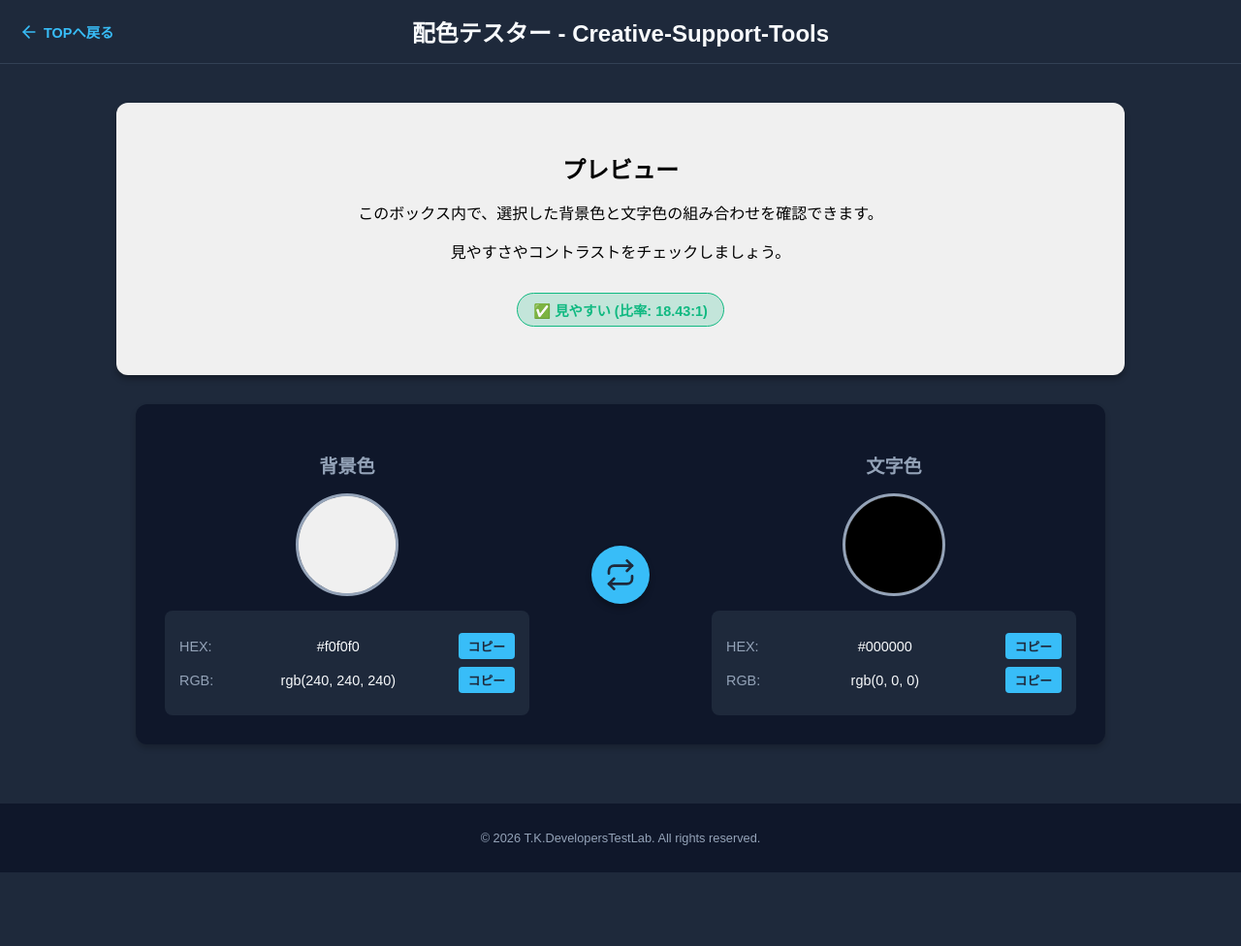
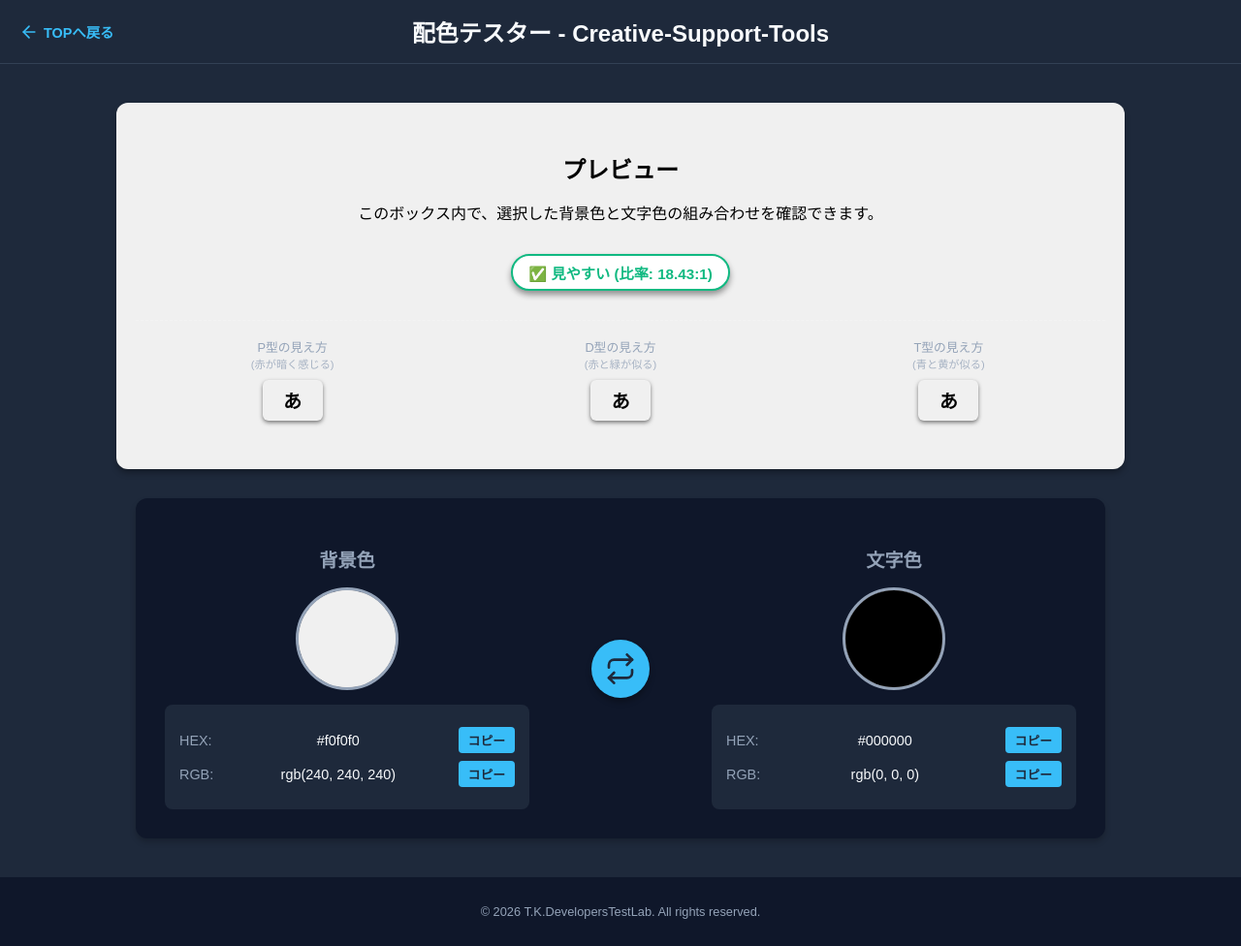
Before and after one commit to Tukigase/creative-support-tools, a Jekyll site: the page built from colorPicker.html, in a window 1280 px wide. Shown: the whole page at 97% size. Built offline with Jekyll 4.4.1, drawn with Linux system fonts in a browser that asks for light colours; before the commit the page ends 900 px from its top, so only the background shows below that; some of the changed lines change nothing that is shown.

Commit message:
ColorPicker 改良

```diff
--- a/assets/css/colorPicker.css
+++ b/assets/css/colorPicker.css
@@ -175,25 +175,72 @@
     }
 }
 
-/* コントラストバッジ */
+/* コントラストバッジ (白背景の絶対安全地帯) */
 .contrast-badge {
     display: inline-block;
     margin-top: 15px;
     padding: 6px 16px;
     border-radius: 9999px;
-    font-size: 0.9rem;
+    font-size: 0.95rem;
     font-weight: bold;
+    background-color: #FFFFFF; /* 背景は白固定 */
+    box-shadow: 0 4px 6px rgba(0, 0, 0, 0.4);
     transition: all 0.3s;
 }
 
 .contrast-badge.pass {
-    background-color: rgba(16, 185, 129, 0.2);
-    color: #10B981;
-    border: 1px solid #10B981;
+    color: #10B981; /* 緑文字 */
+    border: 2px solid #10B981;
+}
+
+.contrast-badge.special-pass {
+    color: #0EA5E9; /* 青文字（特例Pass用） */
+    border: 2px solid #0EA5E9;
 }
 
 .contrast-badge.fail {
-    background-color: rgba(239, 68, 68, 0.2);
-    color: #EF4444;
-    border: 1px solid #EF4444;
+    color: #EF4444; /* 赤文字 */
+    border: 2px solid #EF4444;
 }
+
+/* ユニバーサル見え方シミュレーション エリア */
+.universal-check-area {
+    display: grid;
+    grid-template-columns: repeat(3, 1fr); /* 美しい3等分 */
+    gap: 15px;
+    margin-top: 30px;
+    padding-top: 20px;
+    border-top: 1px dashed rgba(255, 255, 255, 0.2);
+}
+
+.sim-item {
+    display: flex;
+    flex-direction: column;
+    align-items: center;
+    gap: 8px;
+}
+
+.sim-label {
+    font-size: 0.8rem;
+    color: var(--sub-text);
+    line-height: 1.3;
+}
+
+.sim-label small {
+    font-size: 0.7rem;
+    opacity: 0.8;
+}
+
+/* シミュレーション用のミニチップ */
+.sim-chip {
+    width: 60px;
+    height: 40px;
+    border-radius: 6px;
+    display: flex;
+    justify-content: center;
+    align-items: center;
+    font-weight: bold;
+    font-size: 1.2rem;
+    box-shadow: 0 2px 4px rgba(0,0,0,0.5);
+    border: 1px solid rgba(255,255,255,0.1);
+}
--- a/assets/js/colorPicker.js
+++ b/assets/js/colorPicker.js
@@ -11,96 +11,163 @@
     const swapBtn = document.getElementById('swapColorsButton');
     const contrastBadge = document.getElementById('contrastBadge');
 
-    // HEXからRGBに変換する関数
-    function hexToRgb(hex) {
-        const r = parseInt(hex.slice(1, 3), 16);
-        const g = parseInt(hex.slice(3, 5), 16);
-        const b = parseInt(hex.slice(5, 7), 16);
-        return `rgb(${r}, ${g}, ${b})`;
+    // HEXからRGB配列を取得する関数
+    function hexToRgbArray(hex) {
+        return [
+            parseInt(hex.slice(1, 3), 16),
+            parseInt(hex.slice(3, 5), 16),
+            parseInt(hex.slice(5, 7), 16)
+        ];
     }
 
-    // 相対輝度の計算 (WCAG標準)
-    function getLuminance(hex) {
-        let rgb = [
-            parseInt(hex.slice(1, 3), 16) / 255,
-            parseInt(hex.slice(3, 5), 16) / 255,
-            parseInt(hex.slice(5, 7), 16) / 255
-        ];
-        let a = rgb.map((v) => {
+    // RGBからHEX文字列を生成する関数
+    function rgbArrayToHex(rgb) {
+        return "#" + rgb.map(x => {
+            const hex = Math.max(0, Math.min(255, Math.round(x))).toString(16);
+            return hex.length === 1 ? "0" + hex : hex;
+        }).join('');
+    }
+
+    // RGBからHSL(色相, 彩度, 明度)に変換する関数
+    function rgbToHsl(r, g, b) {
+        r /= 255, g /= 255, b /= 255;
+        const max = Math.max(r, g, b), min = Math.min(r, g, b);
+        let h, s, l = (max + min) / 2;
+        if (max === min) {
+            h = s = 0;
+        } else {
+            const d = max - min;
+            s = l > 0.5 ? d / (2 - max - min) : d / (max + min);
+            switch (max) {
+                case r: h = (g - b) / d + (g < b ? 6 : 0); break;
+                case g: h = (b - r) / d + 2; break;
+                case b: h = (r - g) / d + 4; break;
+            }
+            h /= 6;
+        }
+        return [h * 360, s * 100, l * 100];
+    }
+
+    // 色覚特性（P/D/T型）シミュレーション関数 (標準的な変換マトリクスを利用)
+    function simulateColorblindness(rgb, type) {
+        const [r, g, b] = rgb;
+        let R, G, B;
+        if (type === 'P') {
+            R = 0.56667 * r + 0.43333 * g + 0 * b;
+            G = 0.55833 * r + 0.44167 * g + 0 * b;
+            B = 0 * r + 0.24167 * g + 0.75833 * b;
+        } else if (type === 'D') {
+            R = 0.625 * r + 0.375 * g + 0 * b;
+            G = 0.7 * r + 0.3 * g + 0 * b;
+            B = 0 * r + 0.3 * g + 0.7 * b;
+        } else if (type === 'T') {
+            R = 0.95 * r + 0.05 * g + 0 * b;
+            G = 0 * r + 0.43333 * g + 0.56667 * b;
+            B = 0 * r + 0.475 * g + 0.525 * b;
+        }
+        return [R, G, B];
+    }
+
+    // WCAG輝度計算
+    function getLuminance(rgbArray) {
+        let a = rgbArray.map(v => {
+            v /= 255;
             return v <= 0.03928 ? v / 12.92 : Math.pow((v + 0.055) / 1.055, 2.4);
         });
         return a[0] * 0.2126 + a[1] * 0.7152 + a[2] * 0.0722;
     }
 
-    // コントラスト比の計算
-    function getContrastRatio(hex1, hex2) {
-        const lum1 = getLuminance(hex1);
-        const lum2 = getLuminance(hex2);
+    // コントラスト比計算
+    function getContrastRatio(rgb1, rgb2) {
+        const lum1 = getLuminance(rgb1);
+        const lum2 = getLuminance(rgb2);
         const brightest = Math.max(lum1, lum2);
         const darkest = Math.min(lum1, lum2);
         return (brightest + 0.05) / (darkest + 0.05);
     }
 
-    // 色をUIに反映する関数
-    function updateColorInfo(type, hexValue) {
-        if (type === 'bg') {
-            bgHexSpan.textContent = hexValue;
-            bgRgbSpan.textContent = hexToRgb(hexValue);
-            previewBox.style.backgroundColor = hexValue;
-        } else if (type === 'text') {
-            textHexSpan.textContent = hexValue;
-            textRgbSpan.textContent = hexToRgb(hexValue);
-            previewBox.style.color = hexValue;
-        }
+    // 色と判定をUIに反映する関数
+    function updateColorInfo() {
+        const bgHex = bgPicker.value;
+        const textHex = textPicker.value;
+        const bgRgb = hexToRgbArray(bgHex);
+        const textRgb = hexToRgbArray(textHex);
 
-        // コントラスト判定とバッジの更新
-        const ratio = getContrastRatio(bgPicker.value, textPicker.value).toFixed(2);
+        // 基本情報の更新
+        bgHexSpan.textContent = bgHex;
+        bgRgbSpan.textContent = `rgb(${bgRgb.join(', ')})`;
+        previewBox.style.backgroundColor = bgHex;
+
+        textHexSpan.textContent = textHex;
+        textRgbSpan.textContent = `rgb(${textRgb.join(', ')})`;
+        previewBox.style.color = textHex;
+
+        // 1. 複合判定ロジック (輝度・色相・彩度)
+        const ratio = getContrastRatio(bgRgb, textRgb).toFixed(2);
+        const bgHsl = rgbToHsl(...bgRgb);
+        const textHsl = rgbToHsl(...textRgb);
+
+        // 色相の差 (0〜180度)
+        const deltaH = Math.min(Math.abs(bgHsl[0] - textHsl[0]), 360 - Math.abs(bgHsl[0] - textHsl[0]));
+        // どちらも一定以上の鮮やかさか？ (彩度40%以上)
+        const isSaturated = bgHsl[1] > 40 && textHsl[1] > 40;
+
         if (ratio >= 4.5) {
             contrastBadge.textContent = `✅ 見やすい (比率: ${ratio}:1)`;
             contrastBadge.className = 'contrast-badge pass';
+        } else if (deltaH > 90 && isSaturated) {
+            // 例の「抹茶と赤」を救済する特例Passルート
+            contrastBadge.textContent = `✅ 色の対比で読める (比率: ${ratio}:1)`;
+            contrastBadge.className = 'contrast-badge special-pass';
         } else {
             contrastBadge.textContent = `⚠️ 見づらい (比率: ${ratio}:1)`;
             contrastBadge.className = 'contrast-badge fail';
         }
 
-        // LocalStorageに現在の色を保存
-        localStorage.setItem('cst_bg_color', bgPicker.value);
-        localStorage.setItem('cst_text_color', textPicker.value);
+        // 2. ユニバーサルシミュレーションの更新
+        const types = ['P', 'D', 'T'];
+        types.forEach(type => {
+            const simBgRgb = simulateColorblindness(bgRgb, type);
+            const simTextRgb = simulateColorblindness(textRgb, type);
+
+            const chipBg = document.getElementById(`chip${type}_bg`);
+            const chipText = document.getElementById(`chip${type}_text`);
+
+            chipBg.style.backgroundColor = rgbArrayToHex(simBgRgb);
+            chipText.style.color = rgbArrayToHex(simTextRgb);
+        });
+
+        // LocalStorageに保存
+        localStorage.setItem('cst_bg_color', bgHex);
+        localStorage.setItem('cst_text_color', textHex);
     }
 
     // ピッカー変更時のイベント
-    bgPicker.addEventListener('input', (e) => updateColorInfo('bg', e.target.value));
-    textPicker.addEventListener('input', (e) => updateColorInfo('text', e.target.value));
+    bgPicker.addEventListener('input', updateColorInfo);
+    textPicker.addEventListener('input', updateColorInfo);
 
     // 色の入れ替え処理
     swapBtn.addEventListener('click', () => {
         const tempBgColor = bgPicker.value;
-        const tempTextColor = textPicker.value;
-        bgPicker.value = tempTextColor;
+        bgPicker.value = textPicker.value;
         textPicker.value = tempBgColor;
-        updateColorInfo('bg', bgPicker.value);
-        updateColorInfo('text', textPicker.value);
+        updateColorInfo();
     });
 
-    // ▼ 初期化処理 ▼
-    // LocalStorageから前回の色を読み込み（なければHTMLのデフォルト値を使用）
+    // 初期化処理
     const savedBg = localStorage.getItem('cst_bg_color');
     const savedText = localStorage.getItem('cst_text_color');
     if (savedBg) bgPicker.value = savedBg;
     if (savedText) textPicker.value = savedText;
+    updateColorInfo();
 
-    updateColorInfo('bg', bgPicker.value);
-    updateColorInfo('text', textPicker.value);
-
-    // コピーボタンの処理
+    // コピーボタン処理 (既存のまま)
     const copyButtons = document.querySelectorAll('.copy-button');
     copyButtons.forEach(button => {
         button.addEventListener('click', function() {
             const targetId = this.dataset.copyTarget;
             const textToCopy = document.getElementById(targetId).textContent;
-
-            navigator.clipboard.writeText(textToCopy)
-                .then(() => {
+            navigator.clipboard.writeText(textToCopy).then(() => {
                 const originalText = this.textContent;
                 this.textContent = 'コピー済!';
                 this.classList.add('copied');
@@ -108,10 +175,6 @@
                     this.textContent = originalText;
                     this.classList.remove('copied');
                 }, 2000);
-                })
-                .catch(err => {
-                    console.error('クリップボードへの書き込みに失敗しました', err);
-                    alert('コピーに失敗しました。');
             });
         });
     });
--- a/colorPicker.html
+++ b/colorPicker.html
@@ -8,8 +8,23 @@
     <div class="preview-box" id="previewBox">
         <h2>プレビュー</h2>
         <p>このボックス内で、選択した背景色と文字色の組み合わせを確認できます。</p>
-        <p>見やすさやコントラストをチェックしましょう。</p>
+
         <div id="contrastBadge" class="contrast-badge">判定中...</div>
+
+        <div class="universal-check-area">
+            <div class="sim-item">
+                <span class="sim-label">P型の見え方<br><small>(赤が暗く感じる)</small></span>
+                <div class="sim-chip" id="chipP_bg"><span id="chipP_text">あ</span></div>
+            </div>
+            <div class="sim-item">
+                <span class="sim-label">D型の見え方<br><small>(赤と緑が似る)</small></span>
+                <div class="sim-chip" id="chipD_bg"><span id="chipD_text">あ</span></div>
+            </div>
+            <div class="sim-item">
+                <span class="sim-label">T型の見え方<br><small>(青と黄が似る)</small></span>
+                <div class="sim-chip" id="chipT_bg"><span id="chipT_text">あ</span></div>
+            </div>
+        </div>
     </div>
 
     <div class="color-picker-area">
```
Lines whose indentation alone changed are shown as unchanged.
